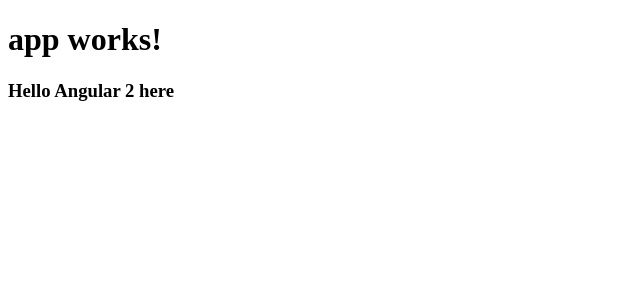
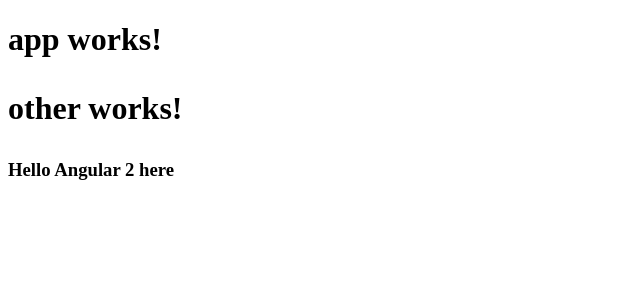
Before and after one commit to nirmaldavis/Angular2Trainings-firstapp, an Angular app: page / in a window 1280 px wide. Shown: the top 300 px of the page, without its empty margins (0-640 px from the left). Built offline with nearby package versions, Linux system fonts and the light colour scheme.

Commit message:
Oher component Create other component and use it in first component html template

```diff
--- a/src/app/app.component.html
+++ b/src/app/app.component.html
@@ -1,3 +1,4 @@
 <h1>
   {{title}}
+  <app-other></app-other>
 </h1>
--- a/src/app/app.module.ts
+++ b/src/app/app.module.ts
@@ -4,10 +4,12 @@
 import { HttpModule } from '@angular/http';
 
 import { AppComponent } from './app.component';
+import { OtherComponent } from './other/other.component';
 
 @NgModule({
   declarations: [
-    AppComponent
+    AppComponent,
+    OtherComponent
   ],
   imports: [
     BrowserModule,
--- /dev/null
+++ b/src/app/other/other.component.html
@@ -0,0 +1,3 @@
+<p>
+  other works!
+</p>
--- /dev/null
+++ b/src/app/other/other.component.ts
@@ -0,0 +1,15 @@
+import { Component, OnInit } from '@angular/core';
+
+@Component({
+  selector: 'app-other',
+  templateUrl: './other.component.html',
+  styleUrls: ['./other.component.css']
+})
+export class OtherComponent implements OnInit {
+
+  constructor() { }
+
+  ngOnInit() {
+  }
+
+}
```
Also changed, not shown: src/app/other/other.component.css (added), 1 other file (tests, documents, lock files or other folders).
